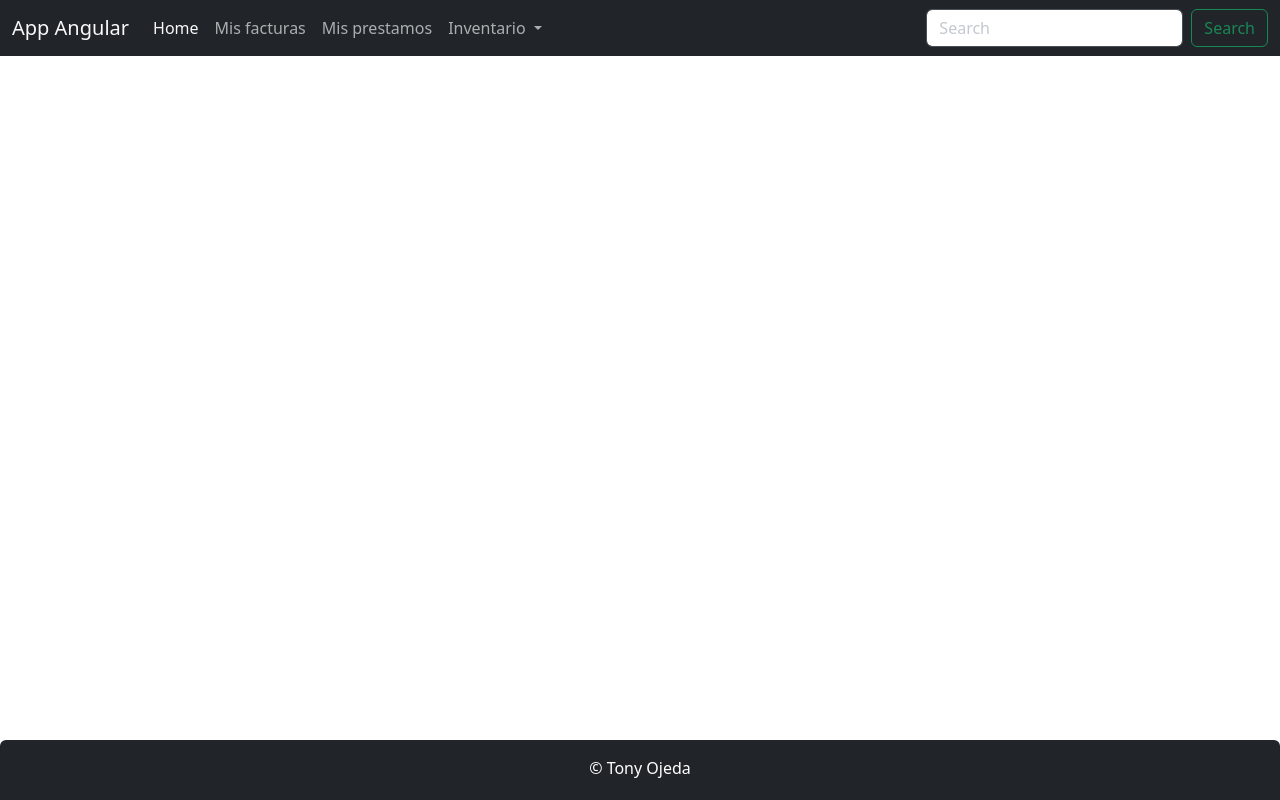
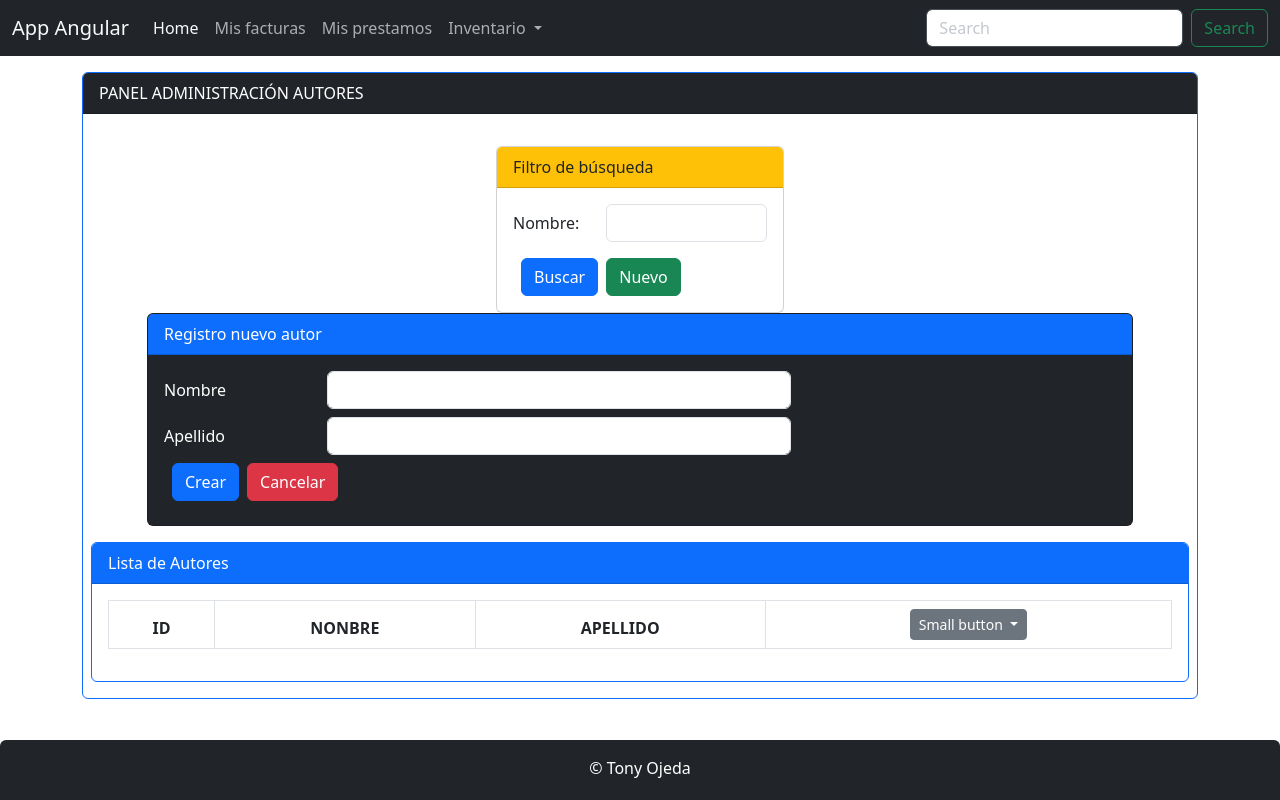
Before and after one commit to iter18/angular, an Angular app in the folder clientes-app/: page /autores in a window 1280 px wide. Before the commit this address led to /. Built offline with nearby package versions, Linux system fonts and the light colour scheme.

Commit message:
Se agregan componentes de libros y autores y se agregan elementos html para autores

```diff
--- a/clientes-app/src/app/app-routing.module.ts
+++ b/clientes-app/src/app/app-routing.module.ts
@@ -6,8 +6,8 @@ import { LoginComponent } from './login.component';
 const routes: Routes =[
     {path : '',redirectTo : '/login',pathMatch : 'full'},
     {path : 'login',component : LoginComponent},
-    {path : 'clientes',loadChildren:()=> import('./clientes/clientes-routing.module').then(c=>c.ClientesRoutingModule)}
-
+    {path : 'clientes',loadChildren:()=> import('./clientes/clientes-routing.module').then(c=>c.ClientesRoutingModule)},
+    {path : 'autores',loadChildren:()=> import('./autores/autores-routing.module').then(a=>a.AutoresRoutingModule)}
 ];
 
 
--- a/clientes-app/src/app/app.module.ts
+++ b/clientes-app/src/app/app.module.ts
@@ -17,6 +17,8 @@ import { FormComponent } from './clientes/form.component';
 import { FormsModule } from '@angular/forms';
 import { LoginComponent } from './login.component';
 import { AppRoutingModule } from './app-routing.module';
+import { LibroComponent } from './libro/libro.component';
+import { AutoresComponent } from './autores/autores.component';
 //import { JwtInterceptor } from './jwt-interceptor';
 
 
@@ -27,6 +29,8 @@ import { AppRoutingModule } from './app-routing.module';
  * component: "Nombre del componente al que hará referencia "
  * redirectTo: "A donde queremos que redirija cuando ingresen a cierta url"
  * pathMatch : "full" <-el pathMatch en conbinación con el full indica que se cargara el contenido de manera compleata
+ *
+ * SE COMENTA POR QUE SE USA APP-ROUTING.MODULE PARA QUE SEA DE MANERA PERESOSA Y CARGUE LA RUTA CUANDO SEA LLAMADA Y NO DESDE INICIO
  */
 
 /*const routes : Routes = [
@@ -79,7 +83,6 @@ import { AppRoutingModule } from './app-routing.module';
     //Rutas dinamicas
     AppRoutingModule
   ],
-  //providers: [{provide: HTTP_INTERCEPTORS, useClass: JwtInterceptor, multi: true}],
   providers: [],
   bootstrap: [AppComponent]
 })
--- /dev/null
+++ b/clientes-app/src/app/autores/autores.component.html
@@ -0,0 +1,78 @@
+<div class="card border-primary mb-3">
+  <div class="card-header text-white bg-dark">PANEL ADMINISTRACIÓN AUTORES</div>
+  <div class="card-body">
+    <!--- Panel de para filtro de búsqueda-->
+    <div class="card mt-3 mx-auto" style="width: 18rem">
+      <div class="card-header text-dark bg-warning">Filtro de búsqueda</div>
+      <div class="card-body">
+        <div class="form-group row mb-3">
+          <label for="nombre" class="col-form-label col-sm-4">Nombre:</label>
+          <div class="col-sm-8">
+            <input type="text" class="form-control" name="nombre" />
+          </div>
+        </div>
+        <button class="btn btn-primary mx-2">Buscar</button>
+        <button class="btn btn-success">Nuevo</button>
+      </div>
+    </div>
+    <!--Fin Panel búsqueda-->
+    <!--Panel alta-->
+    <div class="card bg-dark text-white mx-5">
+      <div class="card-header bg-primary">Registro nuevo autor</div>
+      <div class="card-body">
+        <div class="form-group row">
+          <label for="nombre" class="col-form-label col-sm-2">Nombre</label>
+          <div class="col-sm-6">
+            <input type="text" class="form-control" name="nombre" required />
+          </div>
+        </div>
+        <div class="form-group row my-2">
+          <label for="apellido" class="col-form-label col-sm-2">Apellido</label>
+          <div class="col-sm-6">
+            <input type="text" class="form-control" name="apellido" required />
+          </div>
+        </div>
+        <div class="form-group row my-2">
+          <div class="col-sm-6">
+            <button class="btn btn-primary mx-2" role="button">Crear</button>
+            <button class="btn btn-danger" role="button">Cancelar</button>
+          </div>
+        </div>
+      </div>
+    </div>
+    <!--Fin panel alta-->
+  </div>
+  <div class="card border-primary mb-3 mx-2">
+    <div class="card-header text-white bg-primary">Lista de Autores</div>
+    <div class="card-body">
+      <table class="table table-bordered table-striped">
+        <thead class="text-center">
+          <tr>
+            <th>ID</th>
+            <th>NONBRE</th>
+            <th>APELLIDO</th>
+            <th>
+              <div class="btn-group">
+                <button
+                  class="btn btn-secondary btn-sm dropdown-toggle"
+                  type="button"
+                  data-bs-toggle="dropdown"
+                  aria-expanded="false"
+                >
+                  Small button
+                </button>
+                <ul class="dropdown-menu">
+                  <li>
+                    <a href="" class="dropdown-item">Opcion1</a>
+                  </li>
+                  <li><a href="" class="dropdown-item">Opcion1</a></li>
+                </ul>
+              </div>
+            </th>
+          </tr>
+        </thead>
+        <tbody></tbody>
+      </table>
+    </div>
+  </div>
+</div>
--- a/clientes-app/src/app/header/header.component.html
+++ b/clientes-app/src/app/header/header.component.html
@@ -35,7 +35,7 @@
           </a>
           <ul class="dropdown-menu">
             <li><a class="dropdown-item" href="#">Libros</a></li>
-            <li><a class="dropdown-item" href="#">Autores</a></li>
+            <li><a class="dropdown-item" routerLink="/autores">Autores</a></li>
             <li>
               <a class="dropdown-item" routerLink="/clientes">Clientes</a>
             </li>
--- /dev/null
+++ b/clientes-app/src/app/libro/libro.component.html
@@ -0,0 +1 @@
+<p>libro works!</p>
```
Also changed, not shown: clientes-app/src/app/autores/autores-routing.module.ts (added, +20 -0 lines), clientes-app/src/app/autores/autores.component.ts (added, +9 -0 lines), clientes-app/src/app/libro/libro.component.ts (added, +10 -0 lines), clientes-app/src/app/autores/autores.component.css (added), clientes-app/src/app/libro/libro.component.css (added), 1 other file (tests, documents, lock files or other folders).
